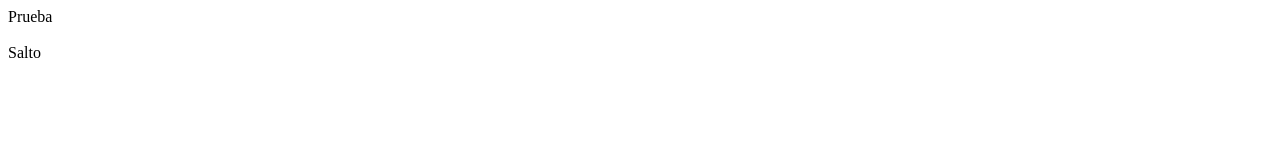
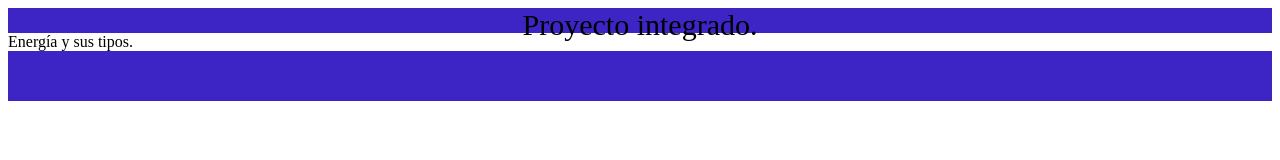
Before and after one commit to El-Teso-del-Tesismo/P-gina-8-2, a plain HTML site: page index.html in a window 1280 px wide. Drawn offline with Linux system fonts and the light colour scheme.

Commit message:
Add files via upload

```diff
--- a/index.html
+++ b/index.html
@@ -4,10 +4,27 @@
     <meta charset="UTF-8">
     <meta name="viewport" content="width=device-width, initial-scale=1.0">
     <title>Document</title>
+    <link rel="stylesheet" href="temas.css">
 </head>
 <body>
-    Prueba <br><br>
+<div  class="contenedor">
+<div  class="encabezado">
+Proyecto integrado.
+</div>
+<div  class="titulo tecnologia">
+Energía y sus tipos.
+</div>
+<div  class="tecnologia"></div>
+<div  class="encabezado ingles"></div>
+<div  class="ingles"></div>
+<div  class="encabezado sociales"></div>
+<div  class="sociales"></div>
+</div>
 
-    Salto
+
+
+
+
+
 </body>
 </html>
--- /dev/null
+++ b/temas.css
@@ -0,0 +1,25 @@
+.contenedor{
+width: 100%;
+height: 1200px;
+display: flex;
+flex-direction: column;
+}
+.encabezado{
+    width: 100%;
+    height: 25px;
+    background-color: rgb(61, 37, 197);
+    font-size: 30px;
+    text-align: center;
+}
+.titulotecnologia{
+    width: 100%;
+    height: 25px;
+    background-color: rgb(14, 209, 40);
+    font-size: 30px;
+    text-align: center;
+}
+.tecnologia{}
+encabezado ingles{}
+ingles{}
+encabezado sociales{}
+sociales{}
```
